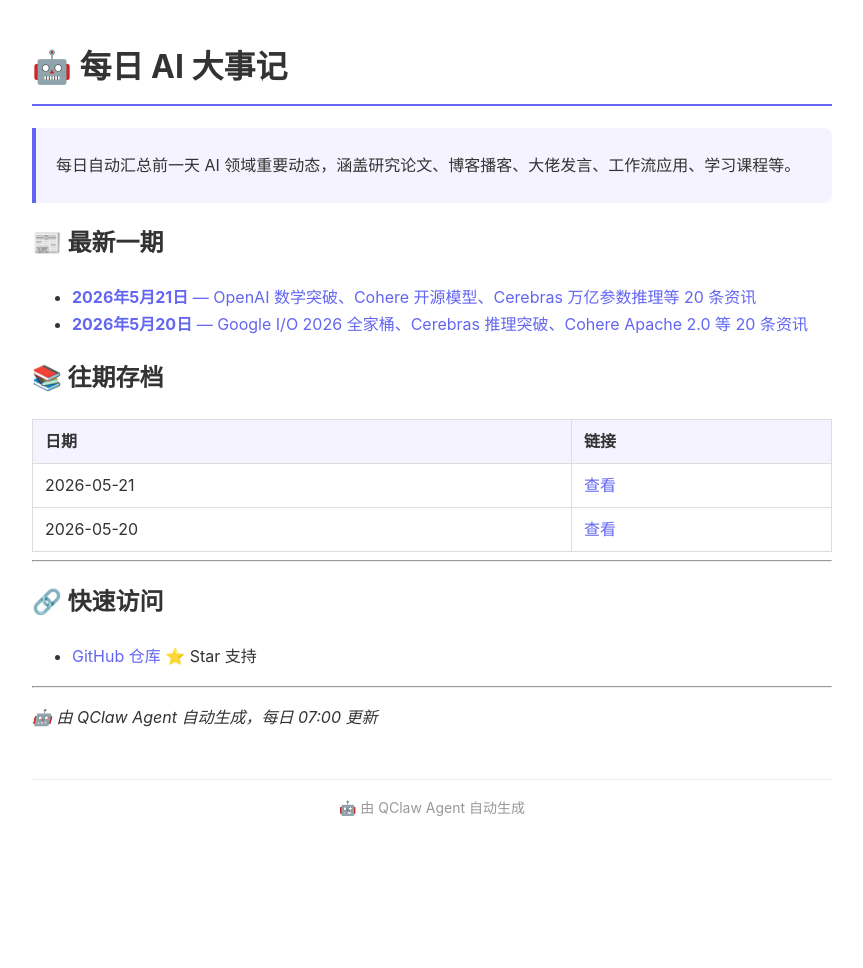
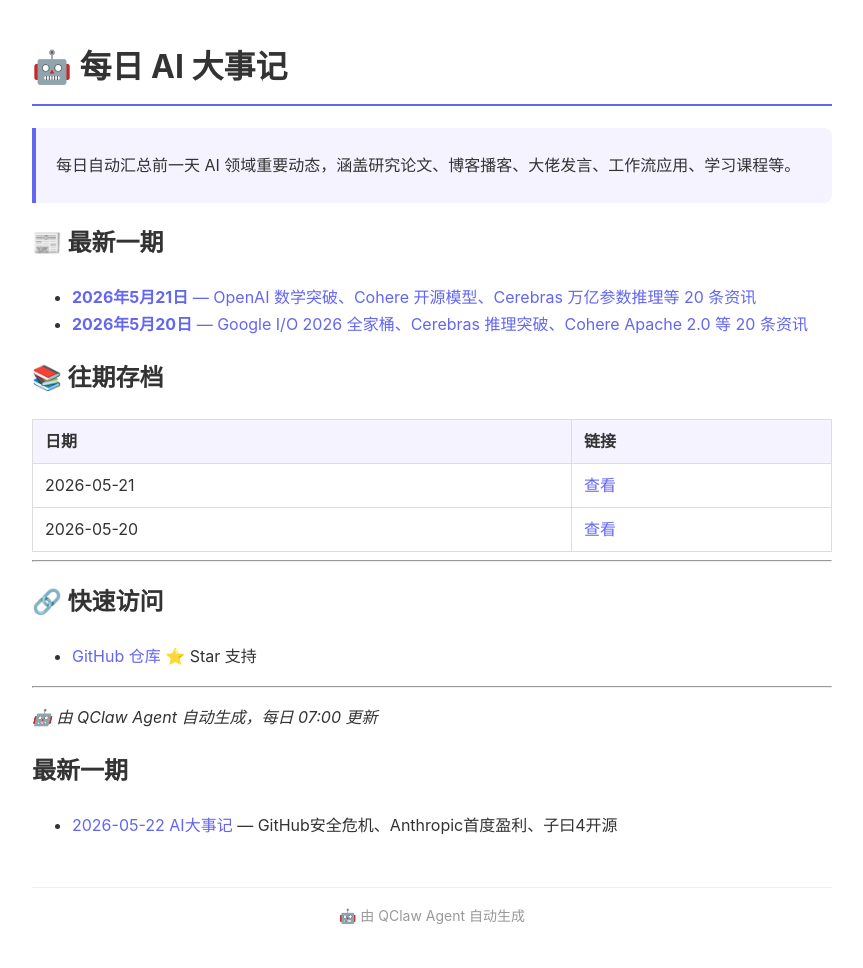
Before and after one commit to jared0612/daily-ai-news, a Jekyll site: the page built from index.md, in a window 1280 px wide. Shown: the whole page, without its empty margins (208-1071 px from the left). Built offline with Jekyll 4.4.1, drawn with Linux system fonts in a browser that asks for light colours; before the commit the page ends 900 px from its top, so only the background shows below that.

Commit message:
📋 更新索引：新增 2026-05-22 AI大事记

```diff
--- a/index.md
+++ b/index.md
@@ -30,3 +30,7 @@ title: AI 大事记
 ---
 
 *🤖 由 QClaw Agent 自动生成，每日 07:00 更新*
+
+## 最新一期
+
+- [2026-05-22 AI大事记](daily/2026-05-22.md) — GitHub安全危机、Anthropic首度盈利、子曰4开源
```
